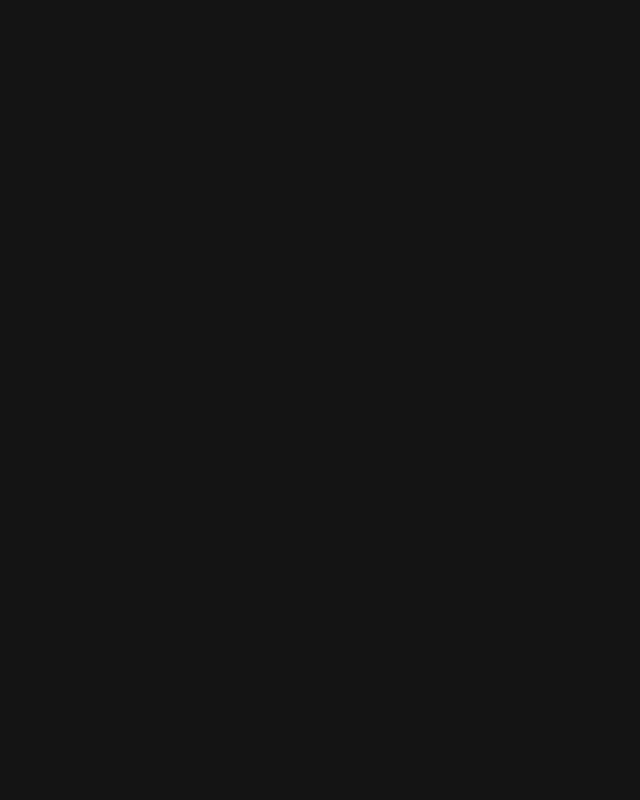
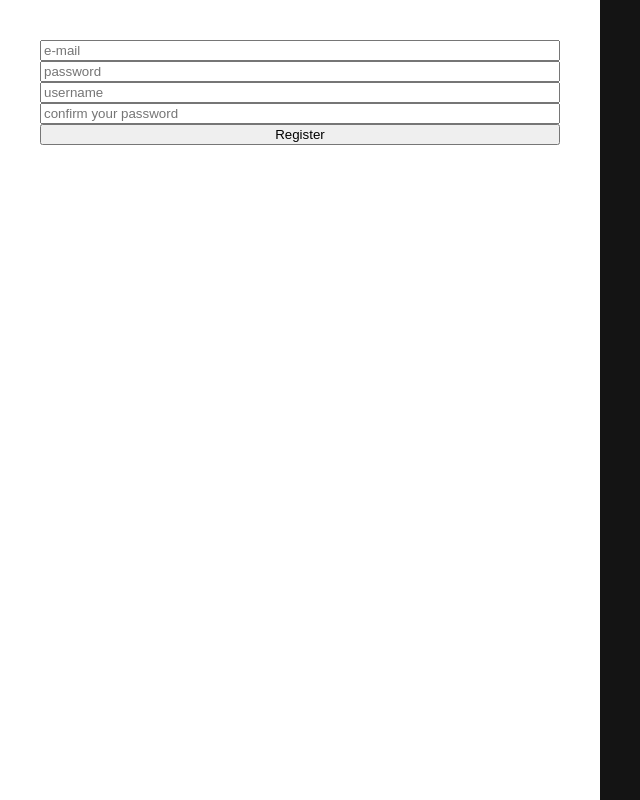
Before and after one commit to rerenan/gambit-front, a React (Create React App) app: page /register in a window 1280 px wide. Shown: the whole page, without its empty margins (0-640 px from the left). Built offline with nearby package versions, Linux system fonts and the light colour scheme.

Commit message:
feat: register screen basic layout

```diff
--- a/src/pages/Register/Register.js
+++ b/src/pages/Register/Register.js
@@ -1,5 +1,77 @@
-function Register(params) {
-    return <></>
+import styled from "styled-components";
+import { useState } from "react";
+
+function Register() {
+    const [userName, setUserName] = useState("");
+    const [email, setEmail] = useState("");
+    const [password, setPassword] = useState("");
+    const [confirmPassword, setConfirmPassword] = useState("");
+
+    return (
+    <Content>
+      <LeftContainer>
+      <form onSubmit={()=>{}}>
+        <input
+            type="email"
+            placeholder="e-mail"
+            value={email}
+            required
+            onChange={(e) => setEmail(e.target.value)}
+        />
+        <input
+            type="password"
+            placeholder="password"
+            value={password}
+            required
+            onChange={(e) => setPassword(e.target.value)}
+        />
+        <input
+            type="text"
+            placeholder="username"
+            value={userName}
+            required
+            onChange={(e) => setUserName(e.target.value)}
+        />
+        <input
+            type="text"
+            placeholder="confirm your password"
+            value={confirmPassword}
+            required
+            onChange={(e) => setConfirmPassword(e.target.value)}
+        />
+          <button type="submit">
+            Register
+          </button>
+        </form>
+      </LeftContainer>
+      <RightContainer>
+
+      </RightContainer>
+    </Content>
+  );
 }
 
+const Content = styled.div`
+  width: 100%;
+  height: 100vh;
+  display: flex;
+`;
+const LeftContainer = styled.div`
+  width: 600px;
+  height: 100%;
+  padding: 40px;
+  background-color: white;
+  form{
+    display: flex;
+    flex-direction: column;
+    justify-content: center;
+  }
+`;
+const RightContainer = styled.div`
+  width: auto;
+  height: 100%;
+  background-color: black;
+`;
+
+
 export default Register;
```
